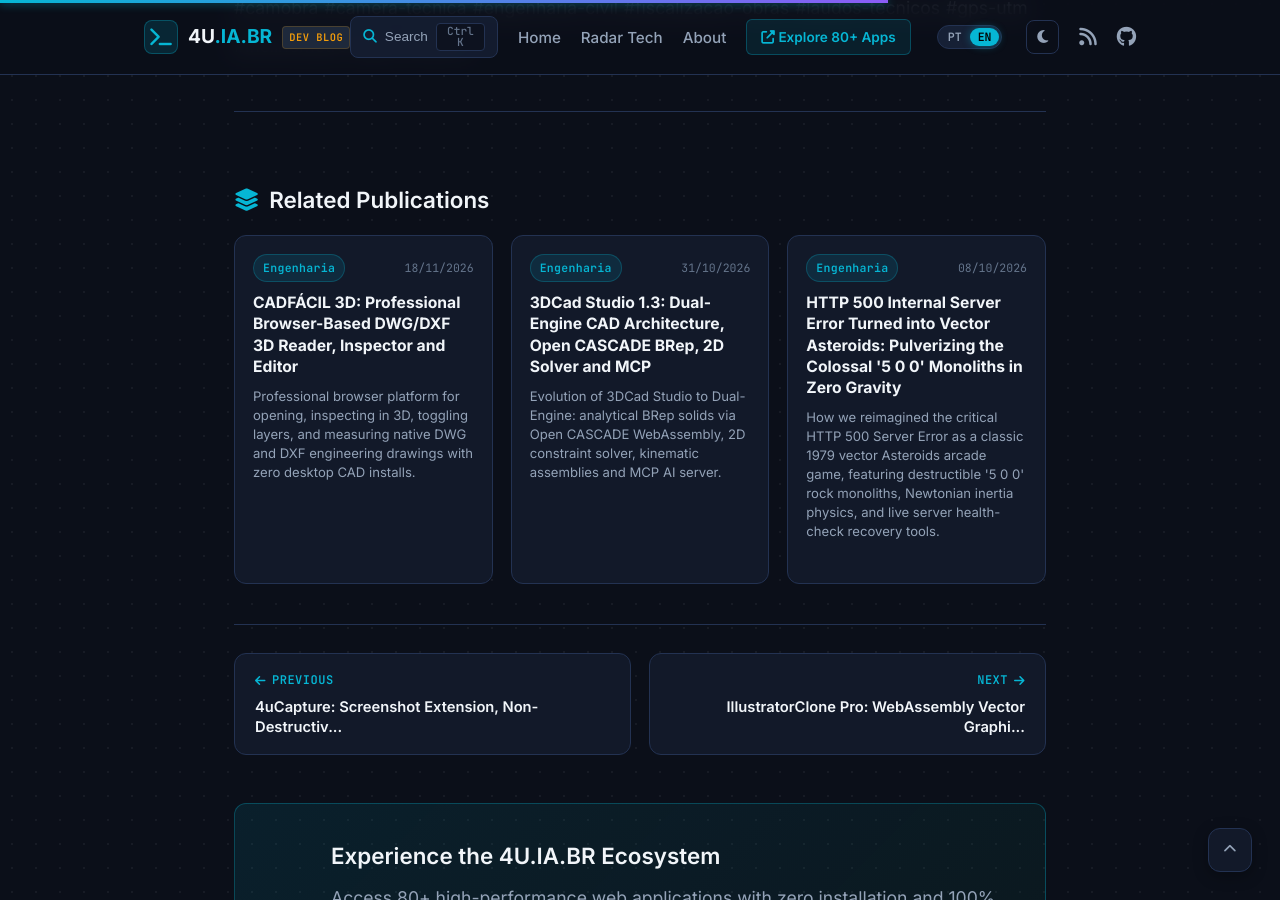
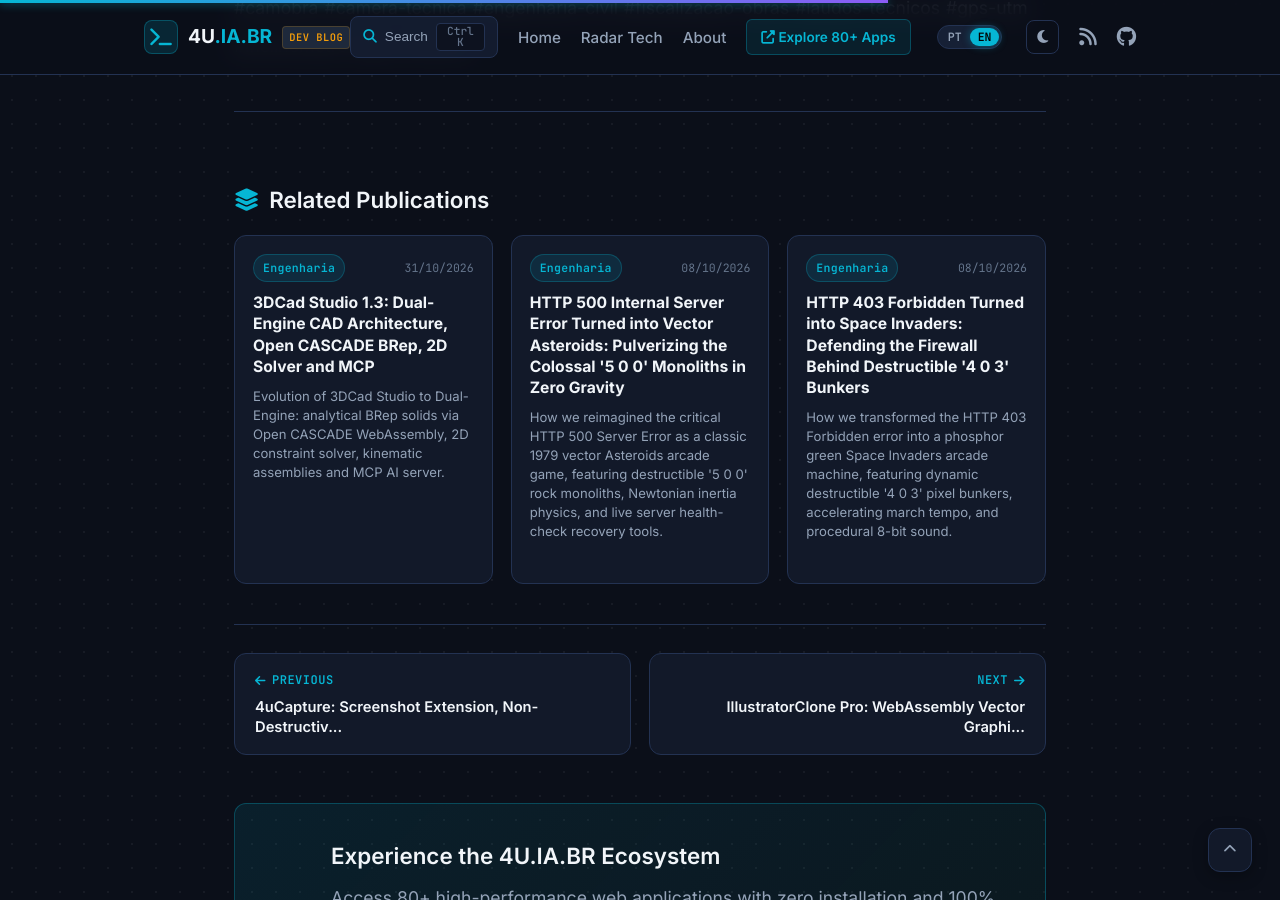
Before and after one commit to 4u-Labs/4u-labs.github.io, a Jekyll site: the page built from _posts/2026-11-03-camobra-pro-camera-tecnica-engenharia-infraestrutura-laudos.md, in a window 1280 px wide and 900 px high, scrolled down 2072 px. Built offline with Jekyll 4.4.1, drawn with Linux system fonts in a browser that asks for light colours; part of the change alters nothing that is shown; some of the changed text lies outside the part shown.

Commit message:
chore: remover post CADFÁCIL 3D e apontar CamObra para FotoLaudo

```diff
--- a/_posts/2026-11-03-camobra-pro-camera-tecnica-engenharia-infraestrutura-laudos.md
+++ b/_posts/2026-11-03-camobra-pro-camera-tecnica-engenharia-infraestrutura-laudos.md
@@ -15,7 +15,7 @@ image: /assets/images/camobra-pro.webp
 
 O **CamObra Pro** é uma solução de engenharia de campo desenvolvida especificamente para fiscalização de obras civis, infraestrutura viária, concessões de rodovias e perícias técnicas. Operando como Progressive Web App (PWA) de alto desempenho, o aplicativo funciona diretamente na câmera do smartphone ou tablet, permitindo o registro fotográfico com carimbo pericial inviolável, telemetria completa e geração imediata de laudos técnicos em pranchas A4.
 
-[Acessar CamObra Pro](https://4u.ia.br/app/camobra/) · [Repositório GitHub](https://github.com/4u-Labs/camobra) · [Ecossistema 4U.IA.BR](https://4u.ia.br/)
+[Acessar FotoLaudo (evolução do CamObra)](https://4u.ia.br/app/fotolaudo/) · [Repositório GitHub](https://github.com/4u-Labs/fotolaudo) · [Ecossistema 4U.IA.BR](https://4u.ia.br/)
 
 ![CamObra Pro — Câmera Técnica de Engenharia e Laudos](/assets/images/camobra-pro.webp)
 
@@ -36,7 +36,7 @@ O **CamObra Pro** é uma solução de engenharia de campo desenvolvida especific
 
 **CamObra Pro** is a field engineering camera tailored for civil inspections, highway concessions, industrial installations, and forensic site audits. Engineered as a high-performance Progressive Web App (PWA), it runs directly within mobile browsers, enabling field inspectors to record photographs with indelible forensic metadata, real-time spatial telemetry, and automated A4 inspection sheets.
 
-[Open CamObra Pro](https://4u.ia.br/app/camobra/) · [Source Code on GitHub](https://github.com/4u-Labs/camobra) · [4U.IA.BR Ecosystem](https://4u.ia.br/)
+[Open FotoLaudo (CamObra successor)](https://4u.ia.br/app/fotolaudo/) · [Source Code on GitHub](https://github.com/4u-Labs/fotolaudo) · [4U.IA.BR Ecosystem](https://4u.ia.br/)
 
 ![CamObra Pro — Field Engineering Camera & Reports](/assets/images/camobra-pro.webp)
 
--- a/_posts/2026-11-18-cadfacil-leitor-editor-dwg-dxf-3d-navegador.md
+++ /dev/null
@@ -1,50 +0,0 @@
----
-layout: post
-title: "CADFÁCIL 3D: Leitor e Editor Profissional de Plantas DWG/DXF Direto no Navegador"
-title_en: "CADFÁCIL 3D: Professional Browser-Based DWG/DXF 3D Reader, Inspector and Editor"
-date: 2026-11-18 09:25:00 -0300
-categories: [Engenharia, Arquitetura, CAD]
-tags: [cadfacil, dwg, dxf, cad-3d, engenharia, arquitetura, medicao, 4uiabr]
-author: "Fabiano Braga // 4U.IA.BR"
-excerpt: "Plataforma web profissional para abrir, inspecionar em 3D, controlar camadas e medir desenhos técnicos DWG e DXF diretamente no navegador sem instalar AutoCAD."
-excerpt_en: "Professional browser platform for opening, inspecting in 3D, toggling layers, and measuring native DWG and DXF engineering drawings with zero desktop CAD installs."
-image: /assets/images/cad.webp
----
-
-<div data-lang="pt" markdown="1">
-
-O **CADFÁCIL 3D** entrega uma estação leve e rápida para engenheiros, arquitetos e projetistas visualizarem, rotacionarem em 3D, conferirem cotas e gerenciarem camadas de arquivos técnicos **DWG** e **DXF** diretamente do navegador.
-
-[Abrir CADFÁCIL 3D Online](https://4u.ia.br/app/cad/) · [Código-Fonte no GitHub](https://github.com/4u-Labs/cad) · [Ecossistema 4U.IA.BR](https://4u.ia.br/)
-
-![CADFÁCIL 3D — Leitor e Editor Web DWG/DXF](/assets/images/cad.webp)
-
-### Funcionalidades em Destaque
-
-- 🚀 📐 **Leitura Nativa DWG & DXF:** Carregue pranchas e modelos técnicos instantaneamente sem depender de licenças pesadas.
-- ⚡ 🧊 **Inspeção 3D & Orbitagem Suave:** Navegue por vistas isométricas, plantas baixas e elevações com zoom de precisão.
-- 🔒 🗂️ **Controle de Camadas & Medição:** Ligue/desligue layers do projeto e confira distâncias e áreas diretamente na tela.
-- 💾 🧩 **PWA & Extensão Dedicada:** Disponível no navegador com suporte offline e integração rápida para abertura de arquivos.
-
-[Experimentar Online](https://4u.ia.br/app/cad/) · [Explorar o Perfil 4u-Labs](https://github.com/4u-Labs)
-
-</div>
-
-<div data-lang="en" markdown="1">
-
-**CADFÁCIL 3D** gives engineers, architects, and drafters a fast web workspace to open, orbit in 3D, inspect layers, and measure technical **DWG** and **DXF** drawings directly in the browser.
-
-[Open CADFÁCIL 3D Online](https://4u.ia.br/app/cad/) · [Source Code on GitHub](https://github.com/4u-Labs/cad) · [4U.IA.BR Ecosystem](https://4u.ia.br/)
-
-![CADFÁCIL 3D — Browser DWG/DXF Reader & Editor](/assets/images/cad.webp)
-
-### Key Features
-
-- 🚀 📐 **Native DWG & DXF Support:** Open engineering sheets and blueprints quickly without heavy desktop installations.
-- ⚡ 🧊 **3D Inspection & Smooth Orbit:** Navigate isometric views, floor plans, and technical sections with crisp precision.
-- 🔒 🗂️ **Layer Tree & Measurement Tools:** Toggle CAD layers selectively and verify dimensions and areas directly onscreen.
-- 💾 🧩 **PWA & Browser Integration:** Lightweight web footprint with companion browser extension support.
-
-[Try Online](https://4u.ia.br/app/cad/) · [Explore 4u-Labs Repositories](https://github.com/4u-Labs)
-
-</div>
```
Also changed, not shown: assets/images/cad.webp (deleted).
